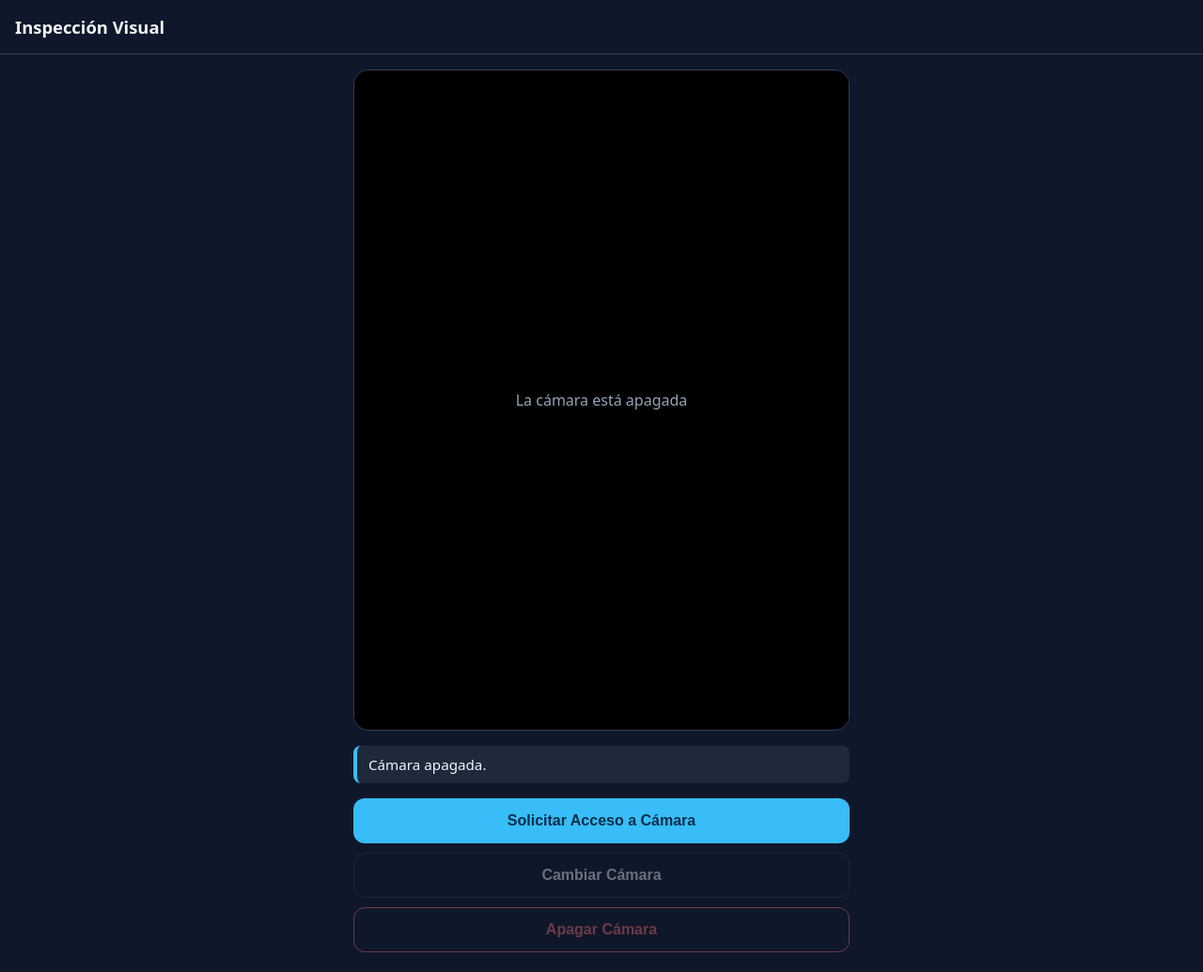
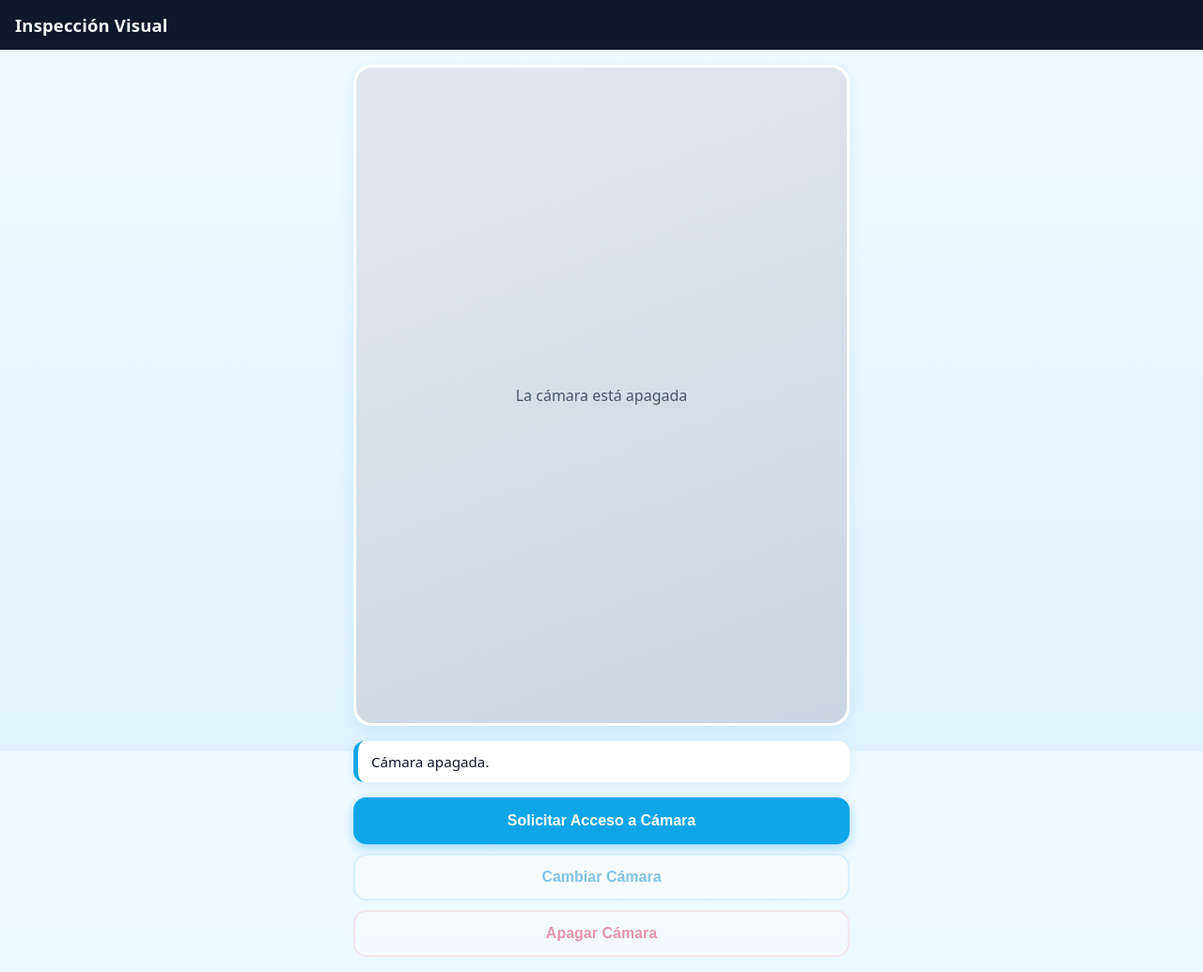
Before and after one commit to AlexandraHernandez16/pwa-camara-instalable, a plain HTML site: page index.html in a window 1280 px wide. Shown: the whole page at 94% size. Drawn offline with Linux system fonts and the light colour scheme.

Commit message:
style: diseño con paleta clara y mejoras visuales

```diff
--- a/styles.css
+++ b/styles.css
@@ -1,11 +1,15 @@
 :root {
-  --fondo: #0f172a;
-  --superficie: #1e293b;
-  --borde: #334155;
-  --texto: #f1f5f9;
-  --texto-suave: #94a3b8;
-  --primario: #38bdf8;
-  --peligro: #f87171;
+  --fondo: #f0f9ff;
+  --fondo-2: #e0f2fe;
+  --superficie: #ffffff;
+  --borde: #bae6fd;
+  --texto: #0f172a;
+  --texto-suave: #475569;
+  --primario: #0ea5e9;
+  --primario-oscuro: #0284c7;
+  --peligro: #e11d48;
+  --peligro-fondo: #fff1f2;
+  --sombra: 0 4px 16px rgba(14, 165, 233, 0.12);
 }
 
 * { box-sizing: border-box; }
@@ -13,12 +17,12 @@
 html, body {
   margin: 0;
   min-height: 100%;
-  background: var(--fondo);
   color: var(--texto);
   font-family: system-ui, -apple-system, "Segoe UI", Roboto, sans-serif;
 }
 
 body {
+  background: linear-gradient(180deg, var(--fondo) 0%, var(--fondo-2) 100%) fixed;
   padding: env(safe-area-inset-top) env(safe-area-inset-right)
            env(safe-area-inset-bottom) env(safe-area-inset-left);
   min-height: 100vh;
@@ -28,20 +32,33 @@ body {
 
 [hidden] { display: none !important; }
 
+/* ---------- Encabezado (mantiene el azul del theme-color) ---------- */
 .encabezado {
   display: flex;
   align-items: center;
   justify-content: space-between;
   gap: 12px;
-  padding: 16px;
-  border-bottom: 1px solid var(--borde);
+  padding: 14px 16px;
+  background: #0f172a;
+  color: #f8fafc;
 }
 
 .encabezado h1 {
   margin: 0;
   font-size: 1.15rem;
+  letter-spacing: 0.2px;
 }
 
+.encabezado .btn-secundario {
+  min-height: 40px;
+  padding: 8px 14px;
+  font-size: 0.9rem;
+  color: #f8fafc;
+  border-color: rgba(248, 250, 252, 0.5);
+  background: transparent;
+}
+
+/* ---------- Contenido ---------- */
 .contenido {
   flex: 1;
   width: 100%;
@@ -56,9 +73,10 @@ body {
 .visor-contenedor {
   position: relative;
   aspect-ratio: 3 / 4;
-  background: #000;
-  border: 1px solid var(--borde);
-  border-radius: 16px;
+  background: linear-gradient(160deg, #e2e8f0, #cbd5e1);
+  border: 3px solid var(--superficie);
+  border-radius: 20px;
+  box-shadow: var(--sombra);
   overflow: hidden;
   display: grid;
   place-items: center;
@@ -68,39 +86,50 @@ body {
   width: 100%;
   height: 100%;
   object-fit: cover;
-  background: #000;
 }
 
 .visor-vacio {
   position: absolute;
   margin: 0;
+  padding: 0 16px;
+  text-align: center;
   color: var(--texto-suave);
+  font-weight: 500;
   pointer-events: none;
 }
 
+.visor-contenedor.activo { border-color: var(--primario); }
 .visor-contenedor.activo .visor-vacio { display: none; }
 
+/* ---------- Mensaje de estado ---------- */
 .estado {
   margin: 0;
-  padding: 10px 12px;
+  padding: 12px 14px;
   background: var(--superficie);
-  border-left: 4px solid var(--primario);
-  border-radius: 8px;
+  border-left: 5px solid var(--primario);
+  border-radius: 12px;
+  box-shadow: var(--sombra);
   font-size: 0.95rem;
 }
 
-.estado.error { border-left-color: var(--peligro); }
+.estado.error {
+  border-left-color: var(--peligro);
+  background: var(--peligro-fondo);
+  color: #9f1239;
+}
 
+/* ---------- Aviso ético ---------- */
 .aviso {
   background: var(--superficie);
-  border: 1px solid var(--primario);
-  border-radius: 16px;
-  padding: 16px;
+  border: 2px solid var(--primario);
+  border-radius: 20px;
+  box-shadow: var(--sombra);
+  padding: 18px;
 }
 
-.aviso h2 { margin: 0 0 8px; font-size: 1.05rem; }
-.aviso p  { margin: 0 0 10px; line-height: 1.45; }
-.aviso ul { margin: 0 0 10px; padding-left: 20px; line-height: 1.5; color: var(--texto-suave); }
+.aviso h2 { margin: 0 0 8px; font-size: 1.1rem; color: var(--primario-oscuro); }
+.aviso p  { margin: 0 0 10px; line-height: 1.5; }
+.aviso ul { margin: 0 0 10px; padding-left: 20px; line-height: 1.6; color: var(--texto-suave); }
 .aviso-nota { font-size: 0.9rem; color: var(--texto-suave); }
 
 .acciones {
@@ -117,28 +146,44 @@ body {
   gap: 10px;
 }
 
+/* ---------- Botones ---------- */
 .btn {
   appearance: none;
-  border: 1px solid transparent;
-  border-radius: 12px;
+  border: 2px solid transparent;
+  border-radius: 14px;
   padding: 14px 16px;
-  min-height: 48px;
+  min-height: 50px;
   font-size: 1rem;
   font-weight: 600;
   cursor: pointer;
   color: var(--texto);
   background: var(--superficie);
-  transition: opacity 0.15s, transform 0.05s;
+  transition: opacity 0.15s, transform 0.05s, background 0.15s;
 }
 
 .btn:active:not(:disabled) { transform: scale(0.98); }
-.btn:disabled { opacity: 0.4; cursor: not-allowed; }
+.btn:disabled { opacity: 0.45; cursor: not-allowed; }
 
-.btn-primario   { background: var(--primario); color: #082f49; }
-.btn-secundario { background: transparent; border-color: var(--borde); }
-.btn-peligro    { background: transparent; border-color: var(--peligro); color: var(--peligro); }
+.btn-primario {
+  background: var(--primario);
+  color: #ffffff;
+  box-shadow: 0 4px 12px rgba(14, 165, 233, 0.35);
+}
+.btn-primario:hover:not(:disabled) { background: var(--primario-oscuro); }
+
+.btn-secundario {
+  background: var(--superficie);
+  border-color: var(--borde);
+  color: var(--primario-oscuro);
+}
+
+.btn-peligro {
+  background: var(--superficie);
+  border-color: #fecdd3;
+  color: var(--peligro);
+}
 
 .btn:focus-visible {
-  outline: 3px solid var(--primario);
+  outline: 3px solid var(--primario-oscuro);
   outline-offset: 2px;
 }
--- a/sw.js
+++ b/sw.js
@@ -1,5 +1,5 @@
 // Service Worker - estrategia Cache First (sin async/await)
-const NOMBRE_CACHE = 'inspeccion-pwa-v1';
+const NOMBRE_CACHE = 'inspeccion-pwa-v2';
 
 const ARCHIVOS_PRECACHE = [
   './index.html',
```
